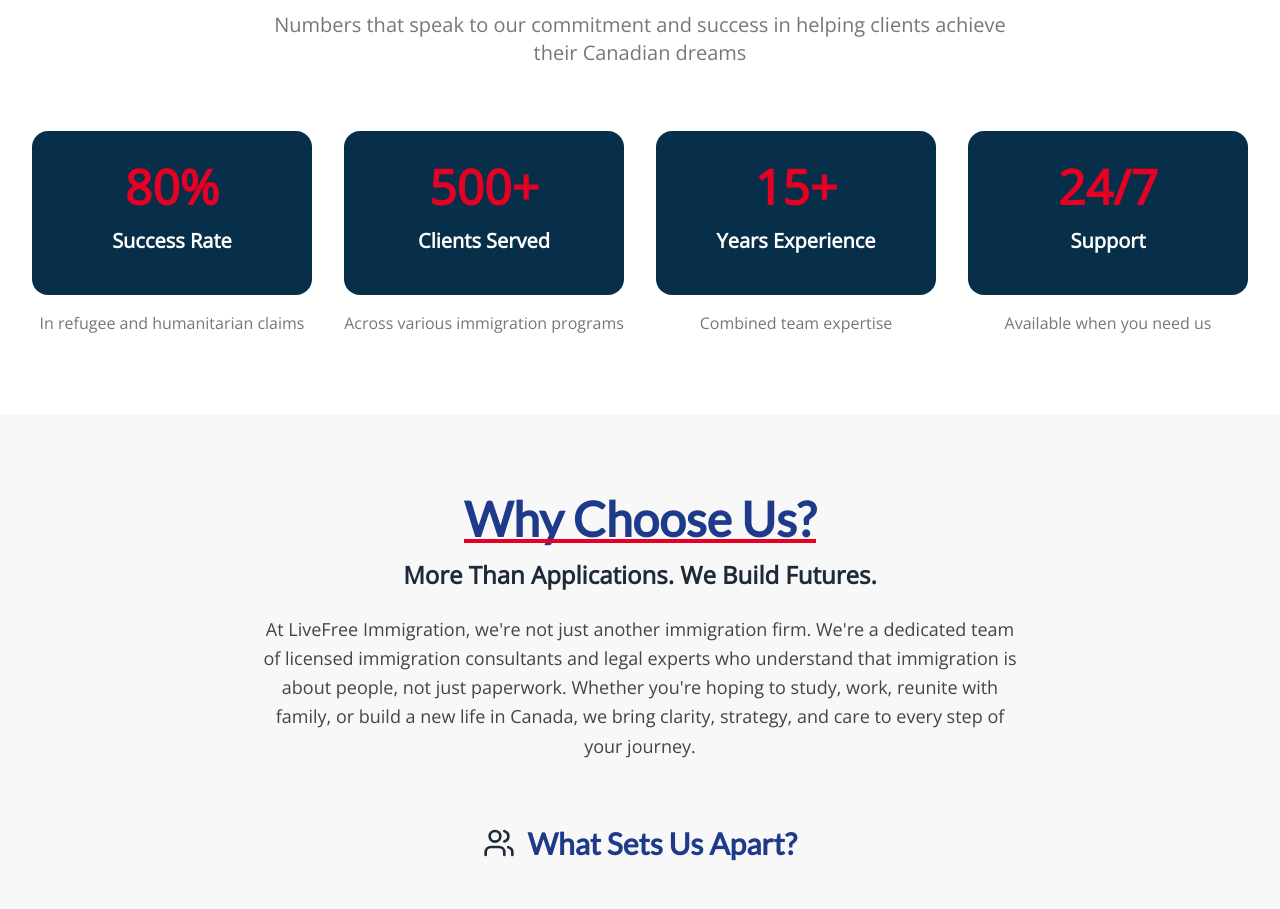
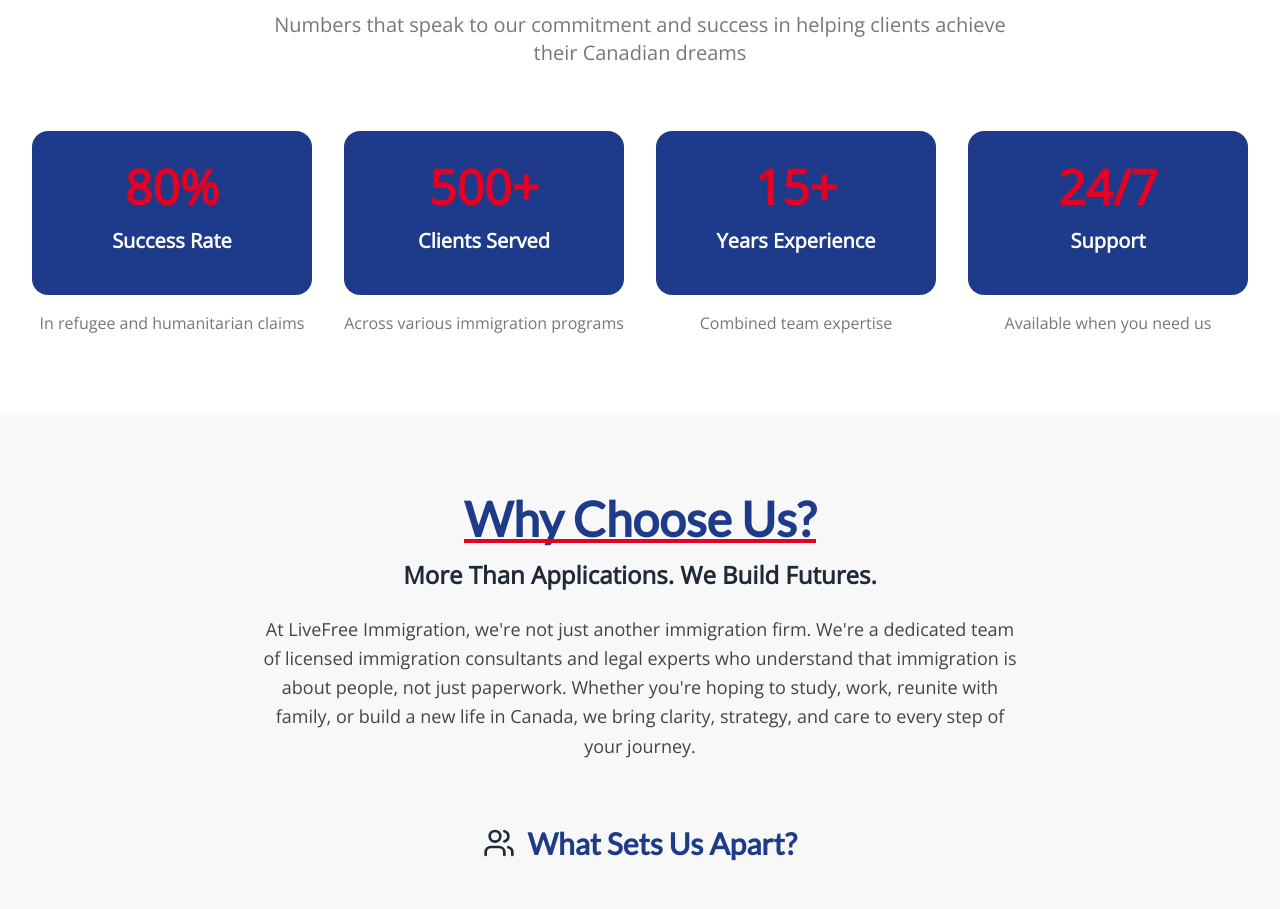
Before and after one commit to livefree-coder/Latest-LiveFree-, a React (Vite) app: page /about in a window 1280 px wide. Shown: the part 1360-2269 px from the top of the page. Built offline with nearby package versions, Linux system fonts and the light colour scheme.

Commit message:
Updated AboutPage.tsx

```diff
--- a/src/pages/AboutPage.tsx
+++ b/src/pages/AboutPage.tsx
@@ -21,7 +21,7 @@ const AnimatedStatCard = ({ number, label, description }) => {
 
   return (
     <div ref={ref} className="text-center">
-      <div className="bg-sky-950 rounded-2xl p-8 mb-4">
+      <div className="bg-blue-900 rounded-2xl p-8 mb-4">
         <div className="text-4xl md:text-5xl font-bold text-primary-red mb-2 h-14">
           {/* The CountUp component will animate from 0 to the endValue when `inView` is true */}
           {inView ? (
```
